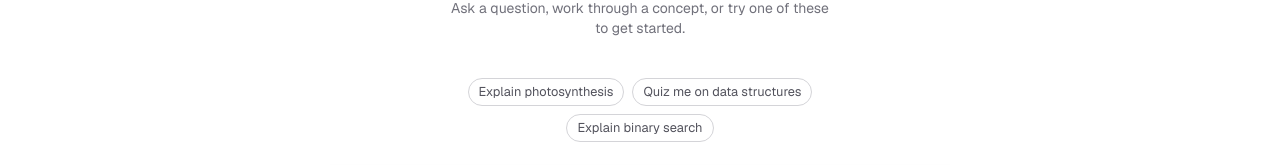
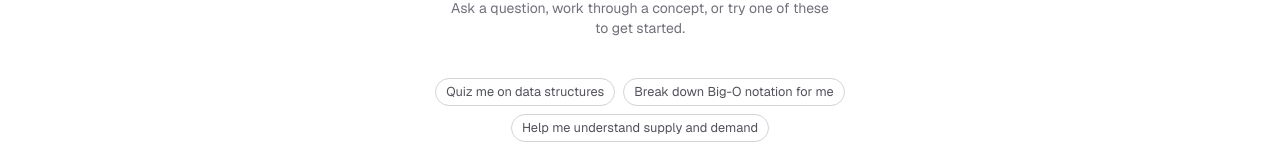
Before and after one commit to jstmoizz/lumora, a Next.js app: page /generate in a window 1280 px wide. Shown: the part 335-500 px from the top of the page. Built offline with nearby package versions, Linux system fonts and the light colour scheme.

Commit message:
Fixed Minor Issues

```diff
--- a/app/generate/ChatInterface.tsx
+++ b/app/generate/ChatInterface.tsx
@@ -4,6 +4,7 @@ import {
   useEffect,
   useRef,
   useState,
+  useSyncExternalStore,
   type FormEvent,
   type KeyboardEvent,
 } from "react";
@@ -24,14 +25,63 @@ import QuizToolPart from "./QuizToolPart";
 // so sub-pixel/rounding scroll positions don't falsely look "scrolled up".
 const NEAR_BOTTOM_THRESHOLD_PX = 64;
 
-// Suggestions shown in the empty state to demonstrate what Lumora can help
-// with. Purely illustrative copy — clicking one sends it as-is via the same
-// `sendMessage` path as the composer, no separate submission logic.
-const EXAMPLE_PROMPTS = [
+// Curated pool of study-related suggestions shown in the empty state.
+// Spans multiple subjects (not just CS) and mixes plain "explain" prompts
+// with "quiz me" prompts that exercise the `createQuiz` tool — a fresh,
+// random subset of these is picked per page mount (see `pickRandomPrompts`
+// below). Purely illustrative copy — clicking one sends it as-is via the
+// same `sendMessage` path as the composer, no separate submission logic.
+const EXAMPLE_PROMPT_POOL = [
   "Explain photosynthesis",
   "Quiz me on data structures",
   "Explain binary search",
-];
+  "Quiz me on world history",
+  "Help me understand Newton's laws of motion",
+  "Explain how neural networks work",
+  "Quiz me on the periodic table",
+  "Break down Big-O notation for me",
+  "Explain the water cycle",
+  "Quiz me on grammar rules",
+  "Help me understand supply and demand",
+  "Explain recursion like I'm a beginner",
+  "Quiz me on the solar system",
+] as const;
+
+// Number of suggestions shown at once — unchanged from the original UI.
+const VISIBLE_EXAMPLE_COUNT = 3;
+
+// Fisher-Yates shuffle + slice: picks `count` distinct prompts from `pool`
+// with no duplicates, in random order.
+function pickRandomPrompts(
+  pool: readonly string[],
+  count: number,
+): string[] {
+  const shuffled = [...pool];
+  for (let i = shuffled.length - 1; i > 0; i--) {
+    const j = Math.floor(Math.random() * (i + 1));
+    [shuffled[i], shuffled[j]] = [shuffled[j], shuffled[i]];
+  }
+  return shuffled.slice(0, count);
+}
+
+// Deterministic fallback used only for the server-rendered/pre-hydration
+// snapshot below, so the very first client render matches the server's
+// markup exactly (Math.random() would otherwise diverge between the two
+// and trigger a hydration mismatch).
+const SERVER_EXAMPLE_PROMPTS = EXAMPLE_PROMPT_POOL.slice(
+  0,
+  VISIBLE_EXAMPLE_COUNT,
+);
+function getServerExamplePrompts(): string[] {
+  return SERVER_EXAMPLE_PROMPTS;
+}
+
+// This "store" never changes/emits, so there's nothing to subscribe to —
+// `useSyncExternalStore` still requires a subscribe function, and an inert
+// one is the correct shape when the snapshot is only ever read once.
+function subscribeToNothing() {
+  return () => {};
+}
 
 function prefersReducedMotion() {
   if (typeof window === "undefined") return true;
@@ -110,6 +160,29 @@ export default function ChatInterface() {
     useChat<LumoraUIMessage>({
       transport: new DefaultChatTransport({ api: "/api/chat" }),
     });
+
+  // Randomized once per mount (cached in the ref, computed lazily on first
+  // read) and never recomputed afterward — a fresh visit remounts this
+  // component and gets a new subset. `useSyncExternalStore`'s server
+  // snapshot keeps this hydration-safe: React renders the deterministic
+  // `getServerExamplePrompts()` value through hydration to match the
+  // server-rendered HTML, then swaps to the real random snapshot right
+  // after — no `Math.random()` call ever runs during render itself, so
+  // there's nothing for React to mismatch against.
+  const randomExamplePromptsRef = useRef<string[] | null>(null);
+  const examplePrompts = useSyncExternalStore(
+    subscribeToNothing,
+    () => {
+      if (randomExamplePromptsRef.current === null) {
+        randomExamplePromptsRef.current = pickRandomPrompts(
+          EXAMPLE_PROMPT_POOL,
+          VISIBLE_EXAMPLE_COUNT,
+        );
+      }
+      return randomExamplePromptsRef.current;
+    },
+    getServerExamplePrompts,
+  );
 
   const isGenerating = status === "submitted" || status === "streaming";
   const canSend = input.trim().length > 0 && status === "ready";
@@ -397,12 +470,13 @@ export default function ChatInterface() {
             aria-label="Example prompts"
             className="flex max-w-md flex-wrap items-center justify-center gap-2"
           >
-            {EXAMPLE_PROMPTS.map((prompt) => (
+            {examplePrompts.map((prompt, index) => (
               <Button
-                key={prompt}
+                key={index}
                 type="button"
                 variant="outline"
                 size="sm"
+                disabled={status !== "ready"}
                 onClick={() => handleExampleClick(prompt)}
                 className="rounded-full border-zinc-300 font-normal text-zinc-600 transition-transform duration-150 ease-out hover:-translate-y-0.5 hover:scale-[1.03] dark:border-zinc-700 dark:text-zinc-400"
               >
```
